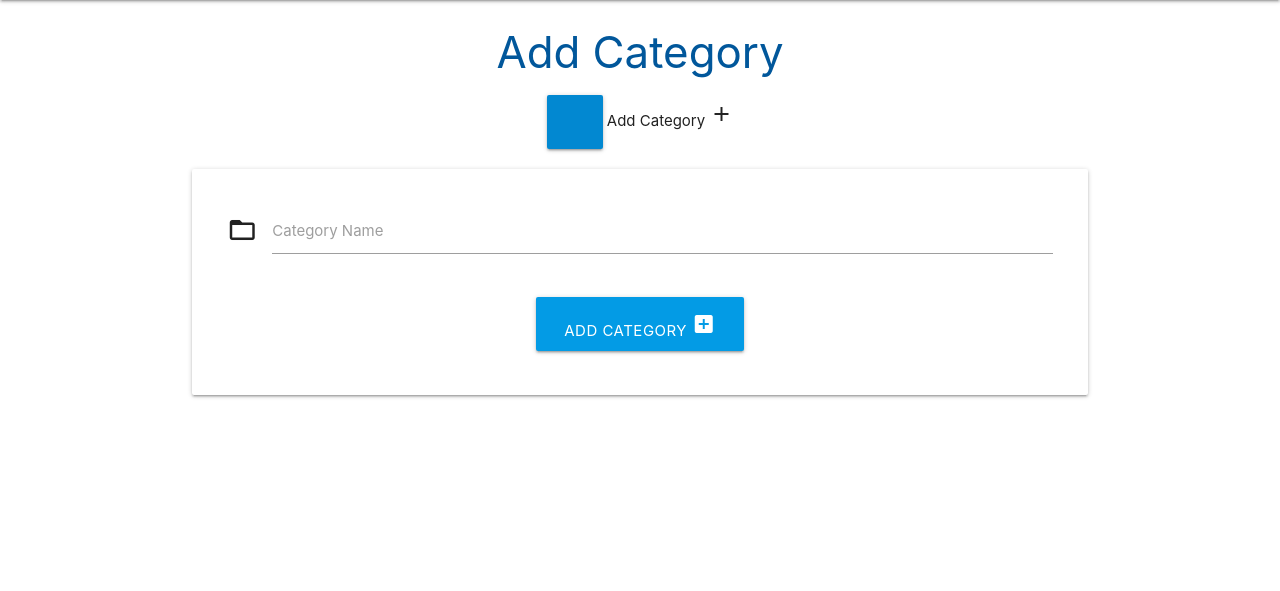
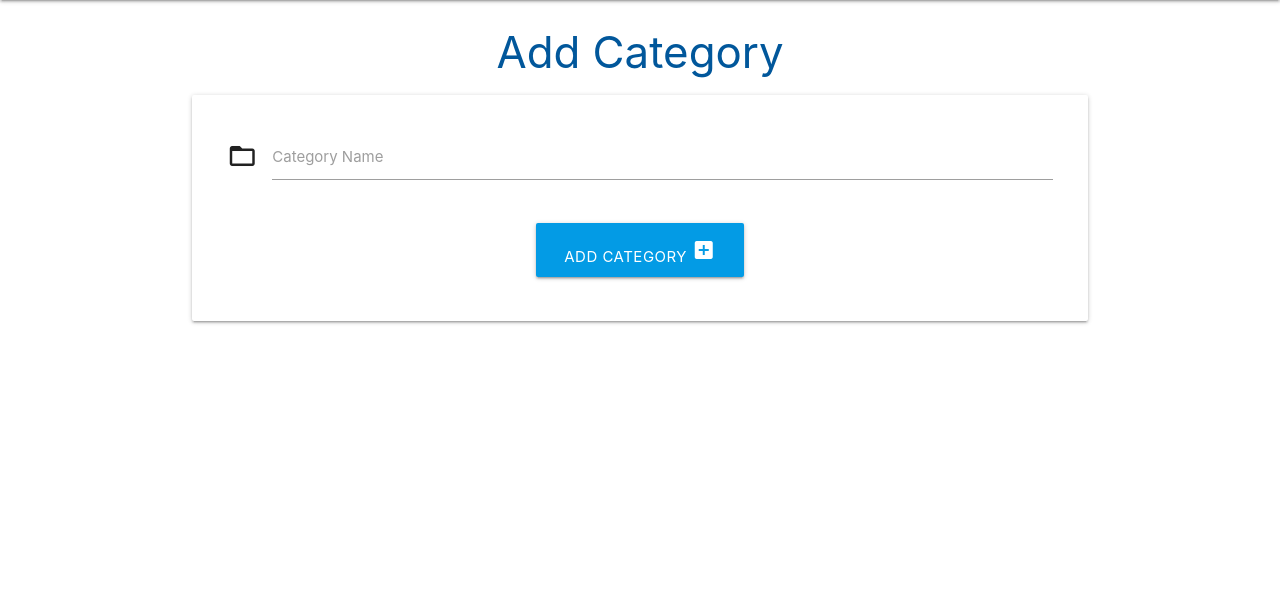
Before and after one commit to nhamidi90/task-manager, a Flask app: page /add_category in a window 1280 px wide. Shown: the part 64-655 px from the top of the page. Run offline with Flask 2, Linux system fonts and the light colour scheme.

Commit message:
Remove duplicate button

```diff
--- a/taskmanager/templates/add_category.html
+++ b/taskmanager/templates/add_category.html
@@ -3,12 +3,6 @@
 
 <h3 class="light-blue-text text-darken-4 center-align">Add Category</h3>
 
-<div class="row">
-    <div class="col s12 center-align">
-        <a href="{{ url_for('add_category') }}" class="btn-large light-blue darken-2"></a>
-            Add Category <i class="material-icons">add</i>
-    </div>
-</div>
 
 <div class="row card-panel lighten-5">
     <form class="col s12" method="POST" action="{{ url_for('add_category') }}">
@@ -16,7 +10,7 @@
         <div class="row">
             <div class="input-field col s12">
                 <i class="material-icons prefix">folder_open</i>
-                <input id="category_name" name="category_name" minlength="3" maxlength="5" type="text" class="validate" required>
+                <input id="category_name" name="category_name" minlength="3" maxlength="10" type="text" class="validate" required>
                 <label for="category_name">Category Name</label>
             </div>
         </div>
```
